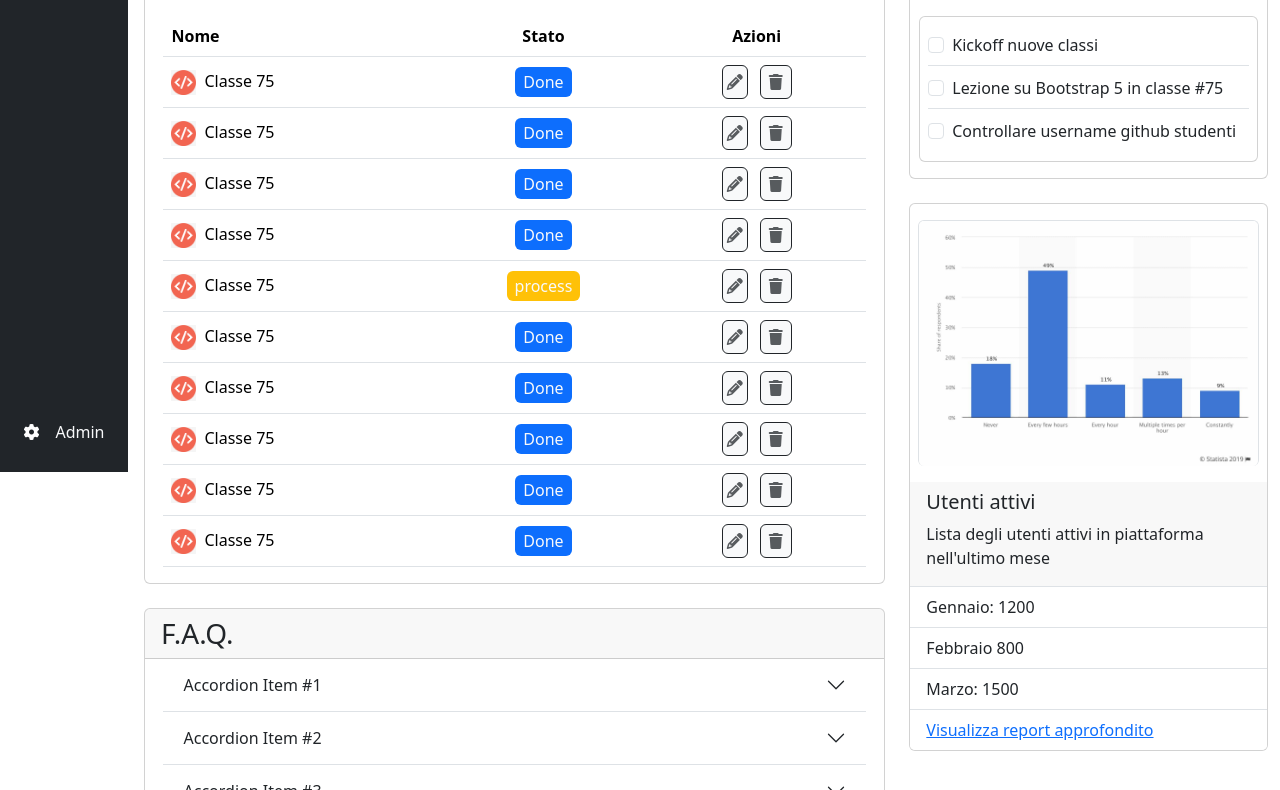
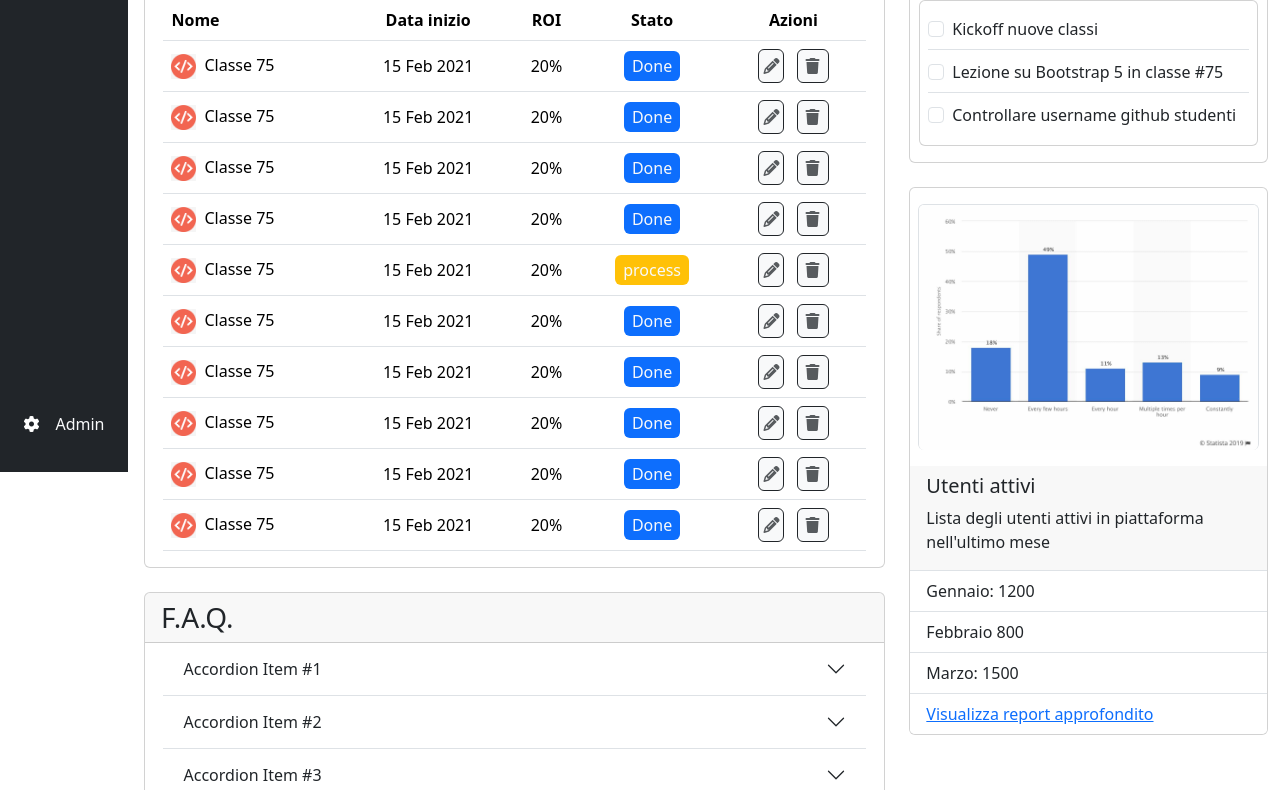
Before and after one commit to LucaAgatinoPrivitera/html-css-bootstrap-dashboard, a plain HTML site: page index.html in a window 1280 px wide. Shown: the part 328-1118 px from the top of the page. Drawn offline with nearby package versions, Linux system fonts and the light colour scheme.

Commit message:
Tabella sistemata

```diff
--- a/css/style.css
+++ b/css/style.css
@@ -101,4 +101,10 @@ button a {
     }
 }
 
+@media screen and (max-width: 590px) {
+    .fix_table {
+        display: none;
+    }
+}
+
 /* La part della faq non so perché ma ha i bordi in basso rotti */
--- a/index.html
+++ b/index.html
@@ -63,23 +63,23 @@
     <div class="bg-dark vertical d-flex flex-column align-items-center justify-content-between py-4 sfondo">
       <div>
         <div>
-          <i class="fa-solid fa-house m-2"></i><a href="#"
+          <i class="fa-solid fa-house mx-2 my-3"></i><a href="#"
             class="m-2 d-md-none d-lg-inline d-sm-none d-none text-decoration-none text-light">Home</a>
         </div>
 
         <div>
-          <i class="fa-solid fa-house m-2"></i><a href="#"
+          <i class="fa-solid fa-house mx-2 my-3"></i><a href="#"
             class="m-2 d-md-none d-lg-inline d-sm-none d-none text-decoration-none text-light">Stats</a>
         </div>
 
         <div>
-          <i class="fa-solid fa-house m-2"></i><a href="#"
+          <i class="fa-solid fa-house mx-2 my-3"></i><a href="#"
             class="m-2 d-md-none d-lg-inline d-sm-none d-none text-decoration-none text-light">Signals</a>
         </div>
       </div>
 
       <div>
-        <i class="fa-solid fa-gear m-2"></i><a href="#"
+        <i class="fa-solid fa-gear mx-2 my-3"></i><a href="#"
           class="m-2 d-md-none d-lg-inline d-sm-none d-none text-decoration-none text-light">Admin</a>
       </div>
     </div>
@@ -88,7 +88,8 @@
   <div class="ml_vertical p-3 nav_fix bg-primary">
     <div class="row">
       <!-- Prima colonna -->
-      <div class="col-lg-8 col-md-4 order-sm-2 order-lg-1 order-md-1 order-sm-2 py-sm-3 order-2 pe-lg-0"
+      <div
+        class="col-lg-8 col-md-4 col-sm-12 order-sm-2 order-lg-1 order-md-1 order-sm-2 py-sm-3 order-2 pe-lg-0 pt-md-0 pt-lg-0 "
         style="--bs-breadcrumb-divider: '>>';" aria-label="breadcrumb">
         <div class="text-light d-flex align-items-center">
           <span class="h2 me-3">Boolean</span>
@@ -104,7 +105,7 @@
           <li class="breadcrumb-item">
             <button class="btn btn-dark me-1 px-2 py-1 rounded-pill d-lg-none"><a
                 class="text-light text-decoration-none button_bread fs_p8" href="#">+</a></button>
-            <button class="btn btn-dark me-1 p-1 rounded-pill d-md-none d-lg-inline d-sm-none d-none"><a
+            <button class="btn btn-dark me-1 p-1 rounded-pill d-sm-none d-lg-inline d-sm-inline d-none"><a
                 class="text-light text-decoration-none button_bread fs_p8" href="#">Boolean mobile app</a></button>
             <button class="btn btn-dark me-1 p-1 rounded-pill d-md-none d-lg-inline d-sm-none d-none"><a
                 class="text-light text-decoration-none button_bread fs_p8" href="#">Boolean mobile app</a></button>
@@ -114,13 +115,14 @@
         </ol>
       </div>
       <!-- Seconda colonna -->
-      <div class="col-lg-2 col-md-4 p-0 order-3 ps-sm-3 order-sm-3 order-md-2 order-lg-3 ps-3 pt-2 order-3 pl-lg-0">
+      <div
+        class="col-lg-2 col-md-4 col-sm-12 p-0 order-3 ps-sm-3 order-sm-3 order-md-2 order-lg-3 ps-3 pt-2 order-3 pl-lg-0 pt-md-0 pt-lg-0">
         <p class="students text-light">Studenti online negli ultimi 30 minuti</p>
         <p class="students_nr text-light h2">125</p>
       </div>
       <!-- Terza colonna -->
       <div
-        class="col-lg-2 col-md-4 text-light text-lg-end text-md-end me-2 me-md-0 pl-2 order-1 order-sm-1 order-md-3 order-lg-3 text-sm-start ps-sm-3 text-start text-lg-center">
+        class="col-lg-2 col-md-4 col-sm-12 text-light text-lg-end text-md-end me-2 me-md-0 pl-2 order-1 order-sm-1 order-md-3 order-lg-3 text-sm-start ps-sm-3 text-start text-lg-center pt-md-0 pt-lg-0">
         <span class="me-2">Nuovo studente</span>
         <button class="btn btn-primary" type="button" data-bs-toggle="offcanvas" data-bs-target="#offcanvasExample"
           aria-controls="offcanvasExample">
@@ -145,8 +147,8 @@
               <thead>
                 <tr>
                   <th scope="col">Nome</th>
-                  <th scope="col" class="text-center d-sm-none">Data inizio</th>
-                  <th scope="col" class="d-sm-none text-center">ROI</th>
+                  <th scope="col" class="fix_table text-center">Data inizio</th>
+                  <th scope="col" class="fix_table text-center">ROI</th>
                   <th scope="col" class="text-center">Stato</th>
                   <th scope="col" class="text-center">Azioni</th>
                 </tr>
@@ -156,8 +158,8 @@
                 <tr class="align-middle">
                   <td><img class="class_avatar me-2" src="./img/class-avatar.jpg" alt=""><span
                       class="align-text-top">Classe 75</span></td>
-                  <td class="d-sm-none text-center">15 Feb 2021</td>
-                  <td class="d-sm-none text-center">20%</td>
+                  <td class="fix_table text-center">15 Feb 2021</td>
+                  <td class="fix_table text-center">20%</td>
                   <td class="text-center"><span
                       class="py-1 px-2 stato bg-primary rounded text-center vert text-light ">Done</span></td>
                   <td class="text-center">
@@ -173,8 +175,8 @@
                 <tr class="align-middle">
                   <td><img class="class_avatar me-2" src="./img/class-avatar.jpg" alt=""><span
                       class="align-text-top">Classe 75</span></td>
-                  <td class="d-sm-none text-center">15 Feb 2021</td>
-                  <td class="d-sm-none text-center">20%</td>
+                  <td class="fix_table text-center">15 Feb 2021</td>
+                  <td class="fix_table text-center">20%</td>
                   <td class="text-center"><span
                       class="py-1 px-2 stato bg-primary rounded text-center vert text-light ">Done</span></td>
                   <td class="text-center">
@@ -190,8 +192,8 @@
                 <tr class="align-middle">
                   <td><img class="class_avatar me-2" src="./img/class-avatar.jpg" alt=""><span
                       class="align-text-top">Classe 75</span></td>
-                  <td class="d-sm-none text-center">15 Feb 2021</td>
-                  <td class="d-sm-none text-center">20%</td>
+                  <td class="fix_table text-center">15 Feb 2021</td>
+                  <td class="fix_table text-center">20%</td>
                   <td class="text-center"><span
                       class="py-1 px-2 stato bg-primary rounded text-center vert text-light ">Done</span></td>
                   <td class="text-center">
@@ -208,8 +210,8 @@
                 <tr class="align-middle">
                   <td><img class="class_avatar me-2" src="./img/class-avatar.jpg" alt=""><span
                       class="align-text-top">Classe 75</span></td>
-                  <td class="d-sm-none text-center">15 Feb 2021</td>
-                  <td class="d-sm-none text-center">20%</td>
+                  <td class="fix_table text-center">15 Feb 2021</td>
+                  <td class="fix_table text-center">20%</td>
                   <td class="text-center"><span
                       class="py-1 px-2 stato bg-primary rounded text-center vert text-light ">Done</span></td>
                   <td class="text-center">
@@ -226,8 +228,8 @@
                 <tr class="align-middle">
                   <td><img class="class_avatar me-2" src="./img/class-avatar.jpg" alt=""><span
                       class="align-text-top">Classe 75</span></td>
-                  <td class="d-sm-none text-center">15 Feb 2021</td>
-                  <td class="d-sm-none text-center">20%</td>
+                  <td class="fix_table text-center">15 Feb 2021</td>
+                  <td class="fix_table text-center">20%</td>
                   <td class="text-center"><span
                       class="py-1 px-2 stato bg-warning rounded text-center vert text-light ">process</span></td>
                   <td class="text-center">
@@ -244,8 +246,8 @@
                 <tr class="align-middle">
                   <td><img class="class_avatar me-2" src="./img/class-avatar.jpg" alt=""><span
                       class="align-text-top">Classe 75</span></td>
-                  <td class="d-sm-none text-center">15 Feb 2021</td>
-                  <td class="d-sm-none text-center">20%</td>
+                  <td class="fix_table text-center">15 Feb 2021</td>
+                  <td class="fix_table text-center">20%</td>
                   <td class="text-center"><span
                       class="py-1 px-2 stato bg-primary rounded text-center vert text-light ">Done</span></td>
                   <td class="text-center">
@@ -262,8 +264,8 @@
                 <tr class="align-middle">
                   <td><img class="class_avatar me-2" src="./img/class-avatar.jpg" alt=""><span
                       class="align-text-top">Classe 75</span></td>
-                  <td class="d-sm-none text-center">15 Feb 2021</td>
-                  <td class="d-sm-none text-center">20%</td>
+                  <td class="fix_table text-center">15 Feb 2021</td>
+                  <td class="fix_table text-center">20%</td>
                   <td class="text-center"><span
                       class="py-1 px-2 stato bg-primary rounded text-center vert text-light ">Done</span></td>
                   <td class="text-center">
@@ -280,8 +282,8 @@
                 <tr class="align-middle">
                   <td><img class="class_avatar me-2" src="./img/class-avatar.jpg" alt=""><span
                       class="align-text-top">Classe 75</span></td>
-                  <td class="d-sm-none text-center">15 Feb 2021</td>
-                  <td class="d-sm-none text-center">20%</td>
+                  <td class="fix_table text-center">15 Feb 2021</td>
+                  <td class="fix_table text-center">20%</td>
                   <td class="text-center"><span
                       class="py-1 px-2 stato bg-primary rounded text-center vert text-light ">Done</span></td>
                   <td class="text-center">
@@ -298,8 +300,8 @@
                 <tr class="align-middle">
                   <td><img class="class_avatar me-2" src="./img/class-avatar.jpg" alt=""><span
                       class="align-text-top">Classe 75</span></td>
-                  <td class="d-sm-none text-center">15 Feb 2021</td>
-                  <td class="d-sm-none text-center">20%</td>
+                  <td class="fix_table text-center">15 Feb 2021</td>
+                  <td class="fix_table text-center">20%</td>
                   <td class="text-center"><span
                       class="py-1 px-2 stato bg-primary rounded text-center vert text-light ">Done</span></td>
                   <td class="text-center">
@@ -316,8 +318,8 @@
                 <tr class="align-middle">
                   <td><img class="class_avatar me-2" src="./img/class-avatar.jpg" alt=""><span
                       class="align-text-top">Classe 75</span></td>
-                  <td class="d-sm-none text-center">15 Feb 2021</td>
-                  <td class="d-sm-none text-center">20%</td>
+                  <td class="fix_table text-center">15 Feb 2021</td>
+                  <td class="fix_table text-center">20%</td>
                   <td class="text-center"><span
                       class="py-1 px-2 stato bg-primary rounded text-center vert text-light ">Done</span></td>
                   <td class="text-center">
```
